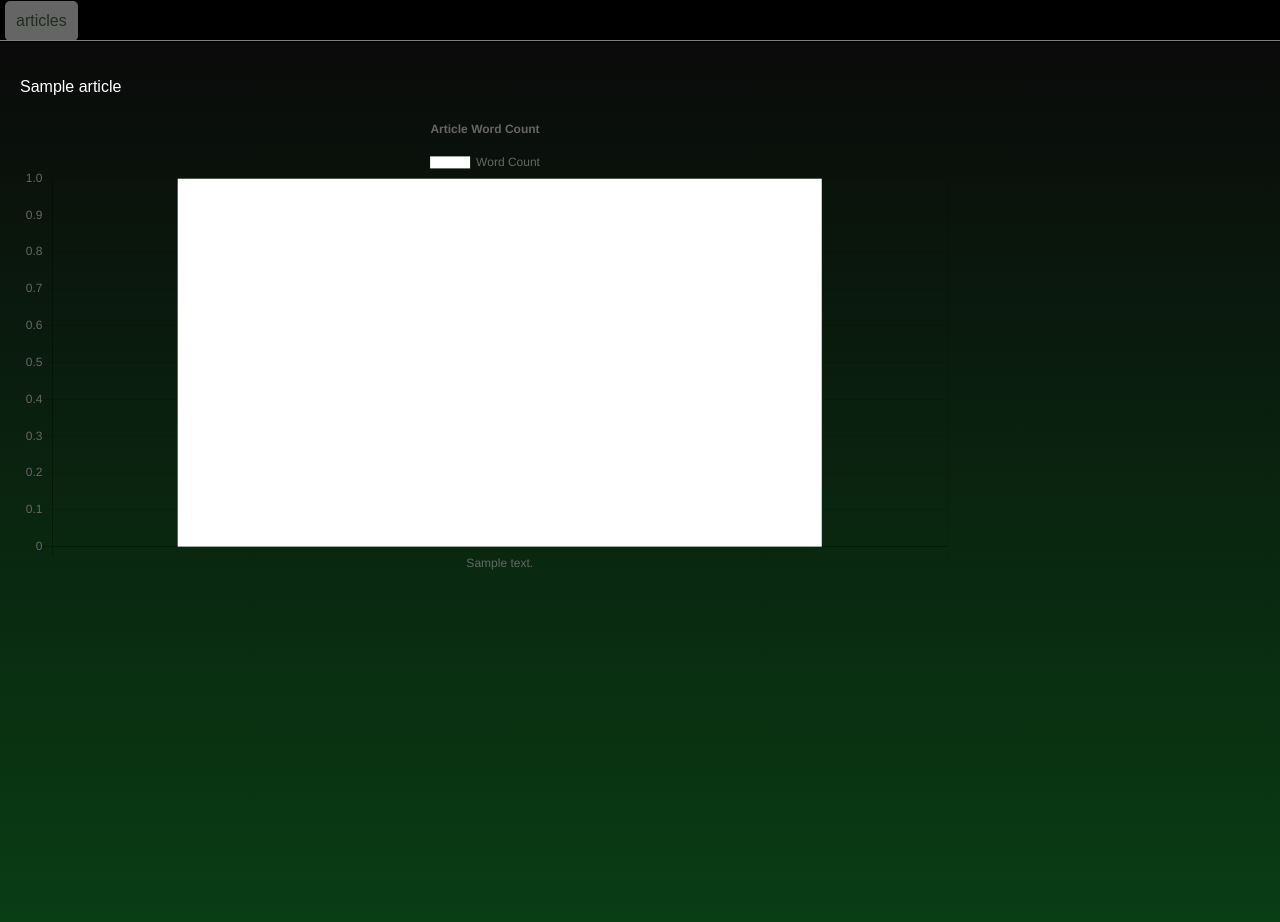
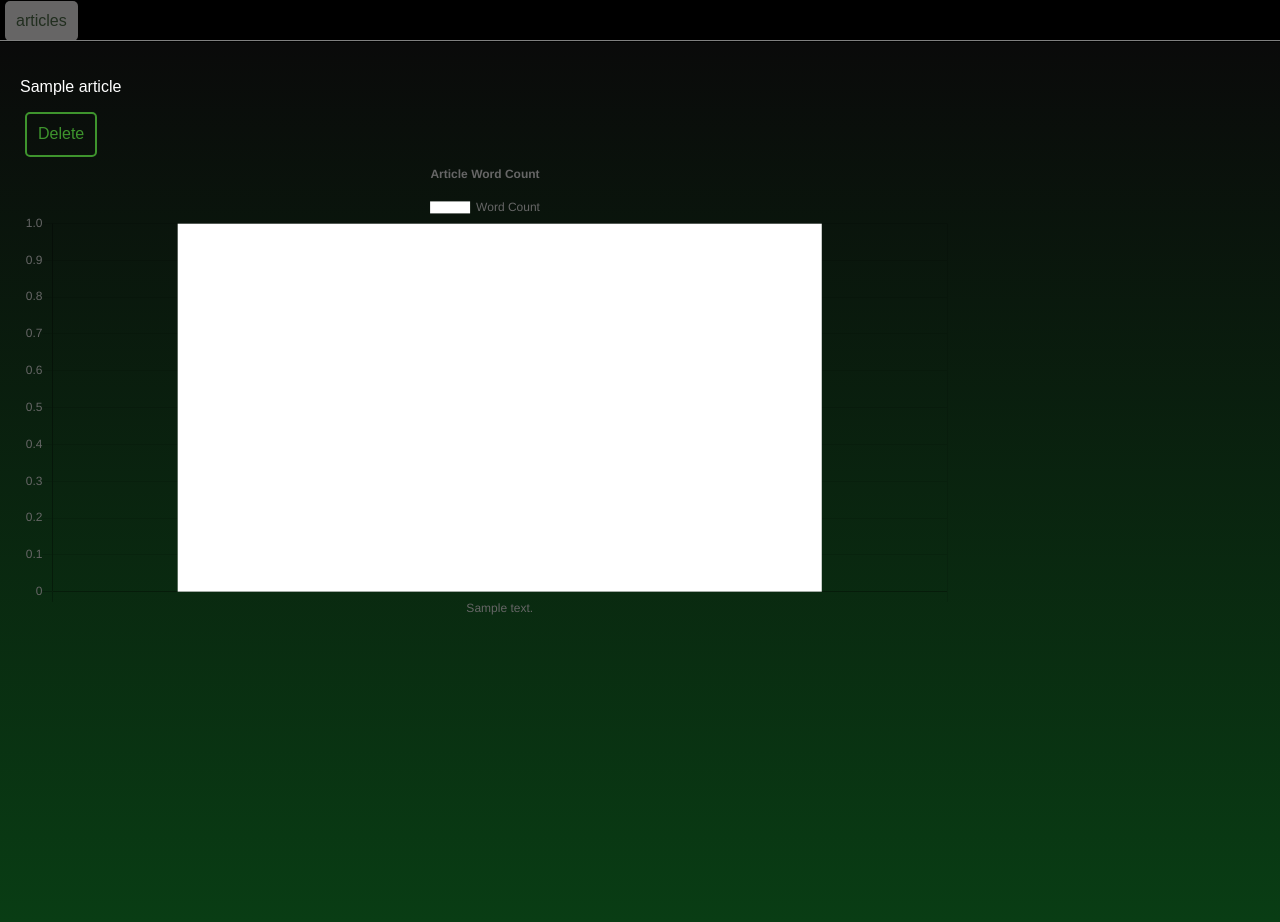
Before and after one commit to perryr16/word_analytics, a Django app: page /words/artsy/1 in a window 1280 px wide. Run offline with Django 3.2, Linux system fonts and the light colour scheme; tables that the repository leaves empty hold one stand-in row (values such as "Sample post"); some libraries are stand-ins or nearby versions.

Commit message:
delete functional

```diff
--- a/words/templates/articles/show.html
+++ b/words/templates/articles/show.html
@@ -3,11 +3,7 @@
 <div class="content">
 
   <p>{{title}}</p>
-  <!-- <ul>
-    {% for k, v in content.items %}
-    <li class="white">{{k}} - {{v}}</li>
-    {% endfor %}
-  </ul> -->
+  <a class='btn-outline left marged' href="{%url 'delete_article' id%}">Delete</a>
 
 <div id="container" style="width: 75%;">
   <canvas id="population-chart" data-url="{% url 'article_chart' id%}"></canvas>
--- a/words/urls.py
+++ b/words/urls.py
@@ -10,5 +10,6 @@ urlpatterns = [
   path('article/<int:pk>', views.article_get, name='article_get'),
   path('artsy/<int:pk>', views.article_show, name='article_show'),
   path('artsy', views.article_all, name='article_all'),
-  path('article_chart/<int:pk>', views.article_chart, name='article_chart')
+  path('article_chart/<int:pk>', views.article_chart, name='article_chart'),
+  path('delete_article/<int:pk>', views.delete_article, name='delete_article'),
 ]
--- a/words/views.py
+++ b/words/views.py
@@ -1,4 +1,4 @@
-from django.shortcuts import render
+from django.shortcuts import render, redirect
 from django.http import HttpResponse, JsonResponse
 from rest_framework.decorators import api_view
 from rest_framework.response import Response
@@ -96,3 +96,7 @@ def article_chart(request, pk):
     'labels': words,
     'data': count
   })
+
+def delete_article(request, pk):
+  Article.objects.get(pk=pk).delete()
+  return redirect('article_all')
```
